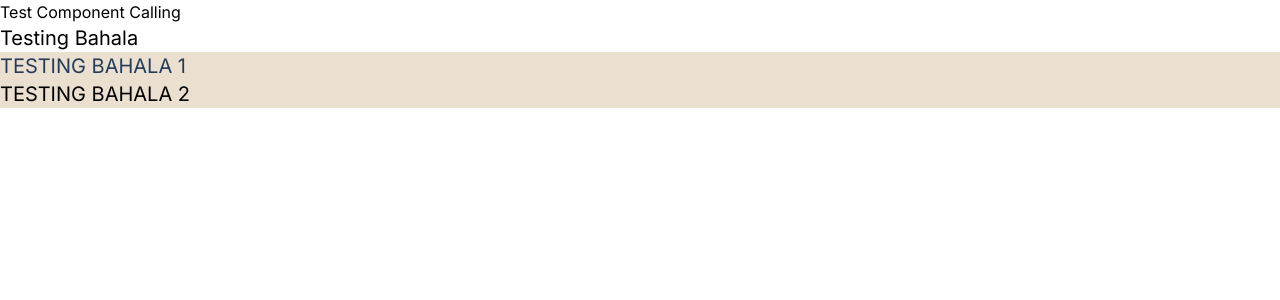
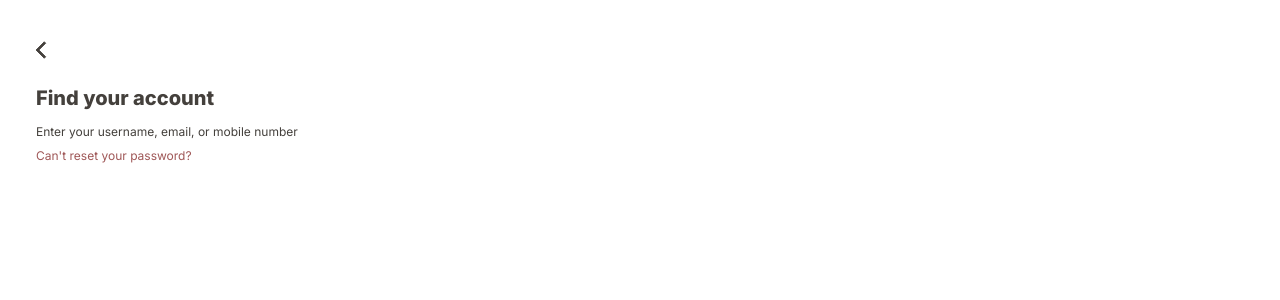
Before and after one commit to Ben-Sicat/Study_hub, a Next.js app in the folder frontend/: page /forget_password in a window 1280 px wide. Shown: the top 300 px of the page. Built offline with nearby package versions, Linux system fonts and the light colour scheme.

Commit message:
Created 3 pages for account management (forgetpass, findacc, createnewpass). And installed the dependencies for MUI

```diff
--- /dev/null
+++ b/frontend/app/components/account.tsx
@@ -0,0 +1,29 @@
+import React from "react";
+import ArrowBackIosIcon from "@mui/icons-material/ArrowBackIos";
+
+type TesteProps = {
+  title: string;
+  subTitle1: string;
+};
+
+function Teste({ title, subTitle1 }: TesteProps) {
+  return (
+    <div>
+      <div>
+        <button className="flex items-center text-stone-700 py-2 px-2 mt-8 ml-7 mb-2 stroke-stone-700 ">
+          <ArrowBackIosIcon style={{ fontSize: 20 }} />{" "}
+        </button>
+
+        <h2 className=" text-stone-700 text-xl font-extrabold py-2 px-2 ml-7">
+          {title}
+        </h2>
+
+        <p className=" text-stone-700 font-normal text-xs ml-8 mr-8 py-1 px-1">
+          {subTitle1}
+        </p>
+      </div>
+    </div>
+  );
+}
+
+export default Teste;
--- a/frontend/app/components/test.tsx
+++ /dev/null
@@ -1,14 +0,0 @@
-import React from "react";
-
-function Teste() {
-  return (
-    //using class from tailwind
-    <div className="text-xl">
-      Testing Bahala
-      <div className="text-regal-blue  bg-bg">TESTING BAHALA 1</div>
-      <div className="bg-bg">TESTING BAHALA 2</div>
-    </div>
-  );
-}
-
-export default Teste;
--- /dev/null
+++ b/frontend/app/create_new_password/page.tsx
@@ -0,0 +1,15 @@
+import React from "react";
+import Teste from "../components/account";
+
+function Page() {
+  return (
+    <div>
+      <Teste
+        title="Create a new password"
+        subTitle1="Create a password with at least 6 letters and numbers. You'll need this password to log into your account."
+      />
+    </div>
+  );
+}
+
+export default Page;
--- /dev/null
+++ b/frontend/app/find_account/page.tsx
@@ -0,0 +1,19 @@
+import React from "react";
+import Teste from "../components/account";
+
+function Page() {
+  return (
+    <div>
+      <Teste
+        title="Confirm your account"
+        subTitle1="We sent you a code to your email. Enter that code to confirm your account."
+      />
+
+      <p className="text-center text-stone-700 font-normal text-xs py-1 px-1">
+        Send code again
+      </p>
+    </div>
+  );
+}
+
+export default Page;
--- a/frontend/app/forget_password/page.tsx
+++ b/frontend/app/forget_password/page.tsx
@@ -1,11 +1,17 @@
 import React from "react";
-import Teste from "../components/test";
+import Teste from "../components/account";
 
 function Page() {
   return (
     <div>
-      Test Component Calling
-      <Teste />
+      <Teste
+        title="Find your account"
+        subTitle1="Enter your username, email, or mobile number"
+      />
+
+      <p className="text-redwood font-normal text-xs ml-8 py-1 px-1">
+        Can't reset your password?
+      </p>
     </div>
   );
 }
--- a/frontend/tailwind.config.ts
+++ b/frontend/tailwind.config.ts
@@ -17,6 +17,7 @@ const config: Config = {
       colors: {
         'regal-blue': "#243c5a",
         'bg': "#EBE0D0",
+        'redwood': "#9F5757",
       },
     },
   },
```
